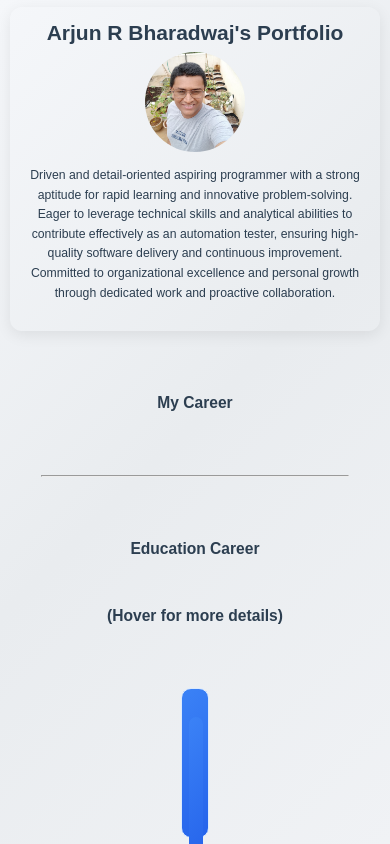
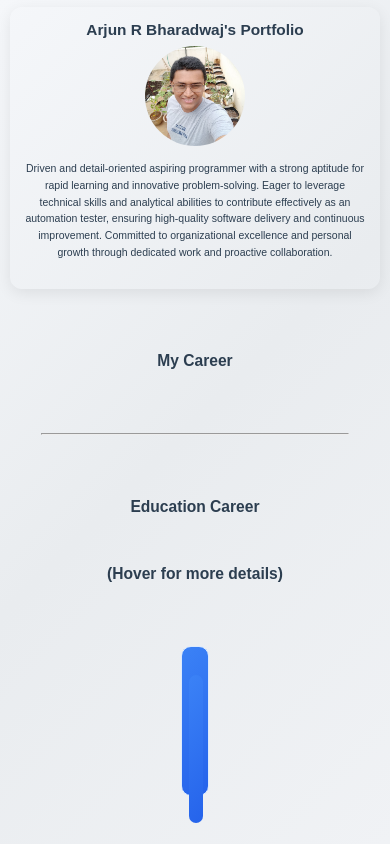
Before and after one commit to barjun25/MyAngProfile, an Angular app: page / in a window 390 px wide. Shown: the top 844 px of the page. Built offline with nearby package versions, Linux system fonts and the light colour scheme.

Commit message:
changes for mobile view

```diff
--- a/src/app/footer/footer.component.css
+++ b/src/app/footer/footer.component.css
@@ -1,6 +1,6 @@
 #footer {
     font-family: 'Montserrat', sans-serif;
-    font-size: clamp(1rem, 4vw, 2rem);
+    font-size: clamp(0.8rem, 4vw, 2rem);
     padding: 1.5rem;
     text-align: center;
     background: linear-gradient(
@@ -21,7 +21,7 @@
 
 .space {
   font-family: 'Montserrat', sans-serif;
-  font-size: clamp(0.875rem, 3vw, 1.5rem);
+  font-size: clamp(0.7rem, 3vw, 1.5rem);
   margin: 0.5rem;
   text-decoration: none;
   color: #2c3e50;
--- a/src/app/header/header.component.css
+++ b/src/app/header/header.component.css
@@ -32,14 +32,14 @@ header {
   }
 
   h1 {
-    font-size: clamp(1.5rem, 5vw, 2.5rem);
+    font-size: clamp(1rem, 5vw, 2.5rem);
     margin: 0;
     padding-bottom: 1rem;
   }
 
   p {
     margin: 0;
-    font-size: clamp(0.875rem, 3vw, 1rem);
+    font-size: clamp(0.75rem, 3vw, 1rem);
     padding: 1rem 0;
     text-wrap: justify;
     line-height: 1.6;
@@ -59,11 +59,12 @@ header {
     }
 
     h1 {
+      font-size: 1.1rem;
       padding-bottom: 0.5rem;
     }
 
     p {
-      font-size: 0.875rem;
+      font-size: 0.75rem;
     }
   }
 
```
